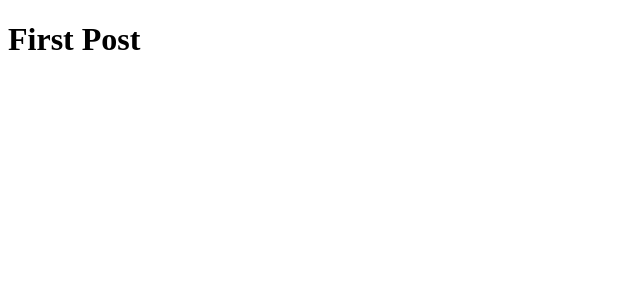
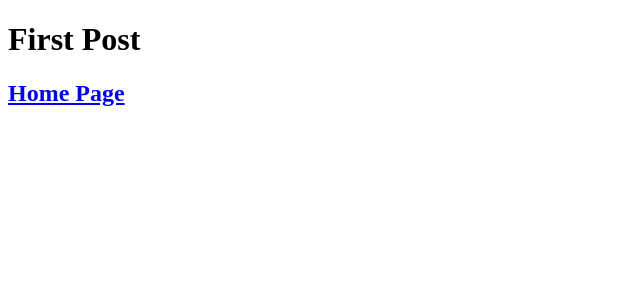
Before and after one commit to nsagias/nextjs-blog, a Next.js app: page /posts/first-posts in a window 1280 px wide. Shown: the top 300 px of the page, without its empty margins (0-640 px from the left). Built offline with nearby package versions, Linux system fonts and the light colour scheme.

Commit message:
add first posts

```diff
--- a/pages/index.js
+++ b/pages/index.js
@@ -1,5 +1,6 @@
 import Head from 'next/head';
 import styles from '../styles/Home.module.css';
+import Link from "next/link";
 
 export default function Home() {
   return (
@@ -11,7 +12,7 @@ export default function Home() {
 
       <main>
         <h1 className={styles.title}>
-          Learn <a href="https://nextjs.org">Next.js!</a>
+          Read <Link href="posts/first-posts">First Post Pages</Link>
         </h1>
 
         <p className={styles.description}>
--- a/pages/posts/first-posts.jsx
+++ b/pages/posts/first-posts.jsx
@@ -1,5 +1,10 @@
+import Link from "next/link";
+
 export default function FirstPost() {
   return (
-    <h1>First Post</h1>
+    <>
+      <h1>First Post</h1>
+      <h2><Link href="/">Home Page</Link></h2>
+    </>
   );
 }
```
